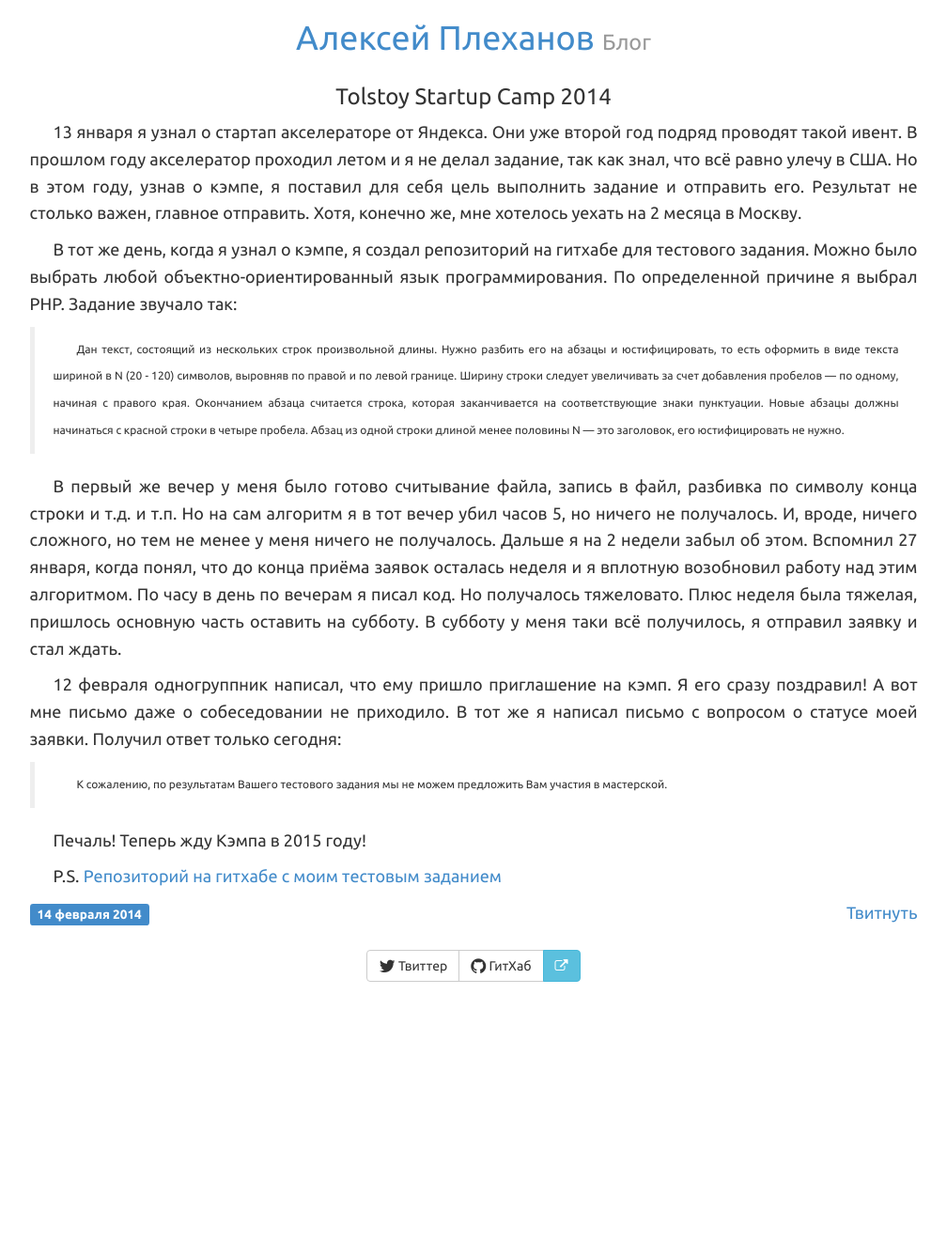
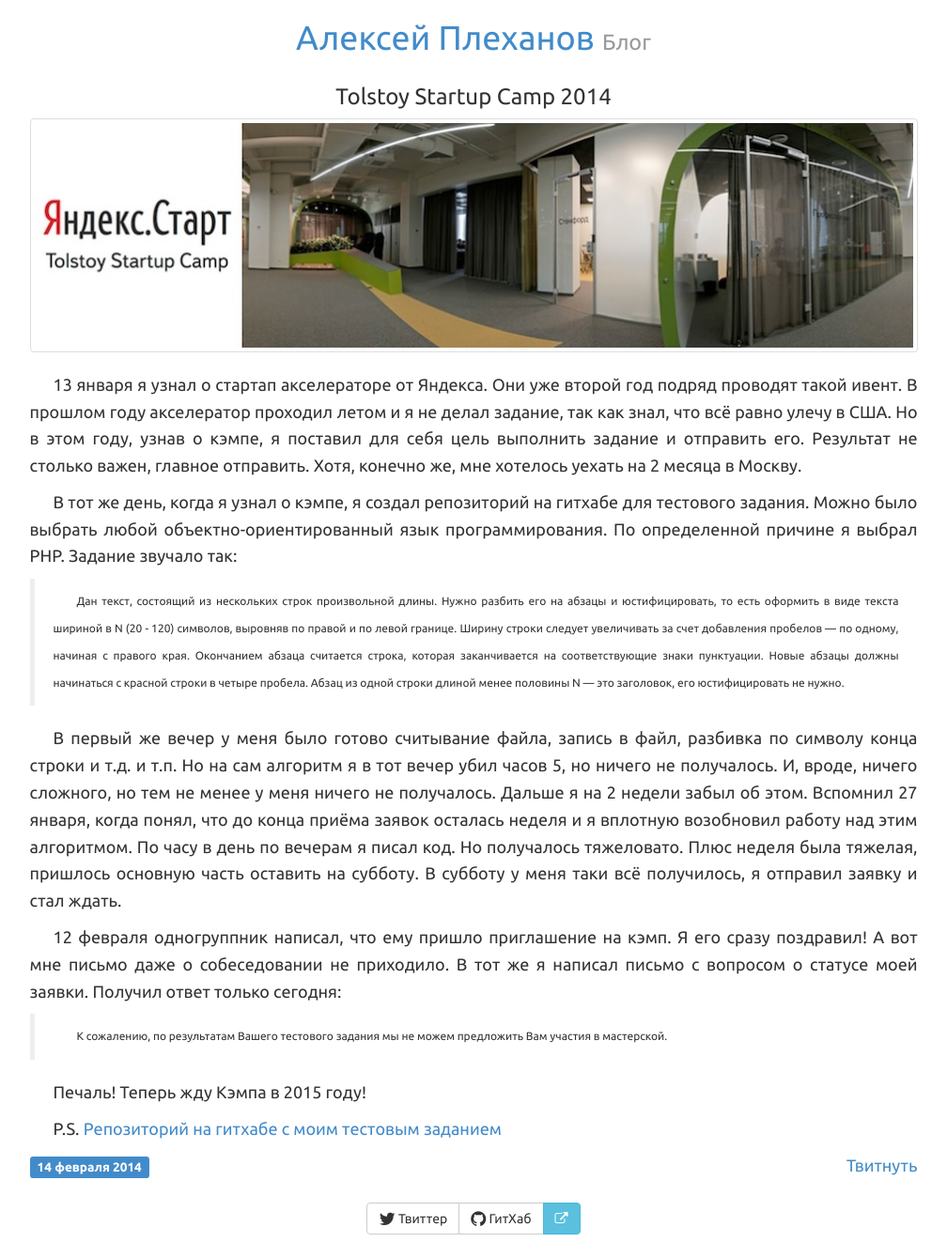
Before and after one commit to alexsoft/alexsoft.github.io, a Jekyll site: the page built from _posts/2014-02-14-tsc-2014.md, in a window 1280 px wide. Shown: the whole page at 94% size, without its empty margins (136-1144 px from the left). Built offline with Jekyll 4.4.1, drawn with Linux system fonts in a browser that asks for light colours; comment, search, counter and statistics services are not loaded; before the commit the page ends 1070 px from its top, so only the background shows below that.

Commit message:
fix in layout post

```diff
--- a/_layouts/post.html
+++ b/_layouts/post.html
@@ -5,9 +5,9 @@
 <article class="col-{{site.data.settings.bssize}}-12 text-justify">
 	<h3 class="text-center">{{ page.title }}</h3>
 
-	{% if (post.img) %}
+	{% if (page.img) %}
 		<div class="thumbnail">
-			<img src="{{post.img}}" alt="">
+			<img src="{{page.img}}" alt="">
 		</div>
 	{% endif %}
 
```
